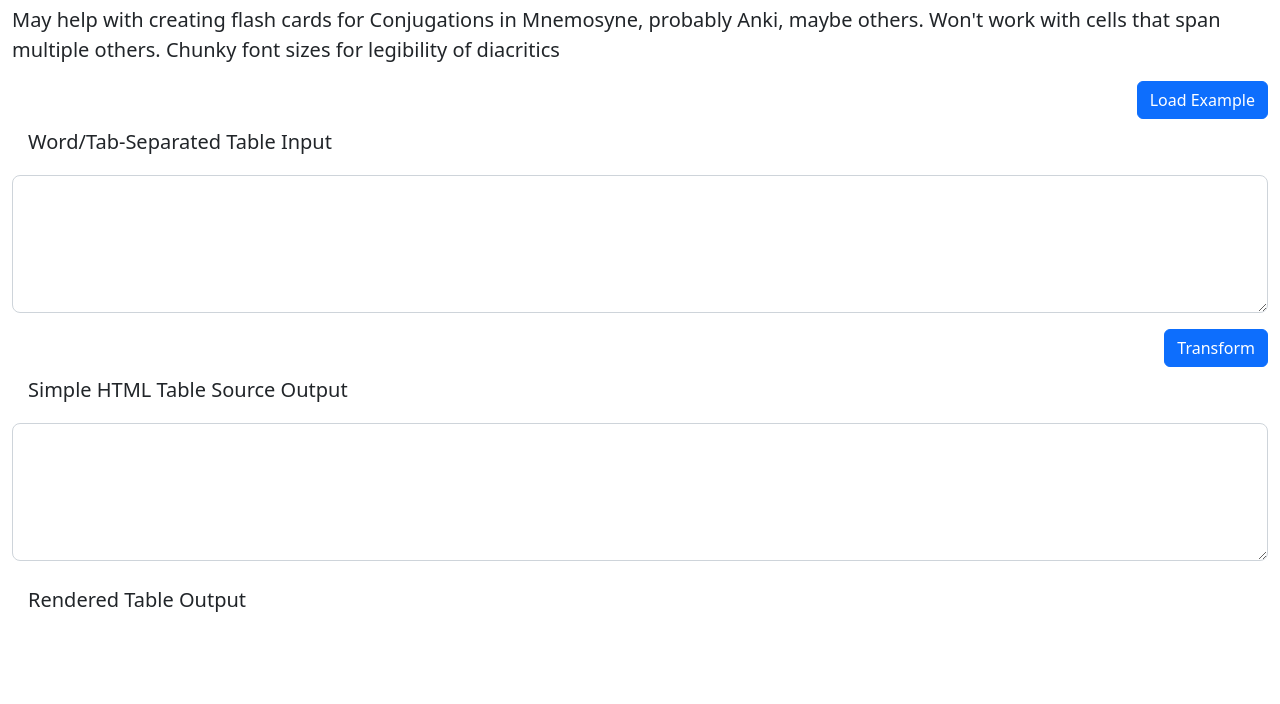
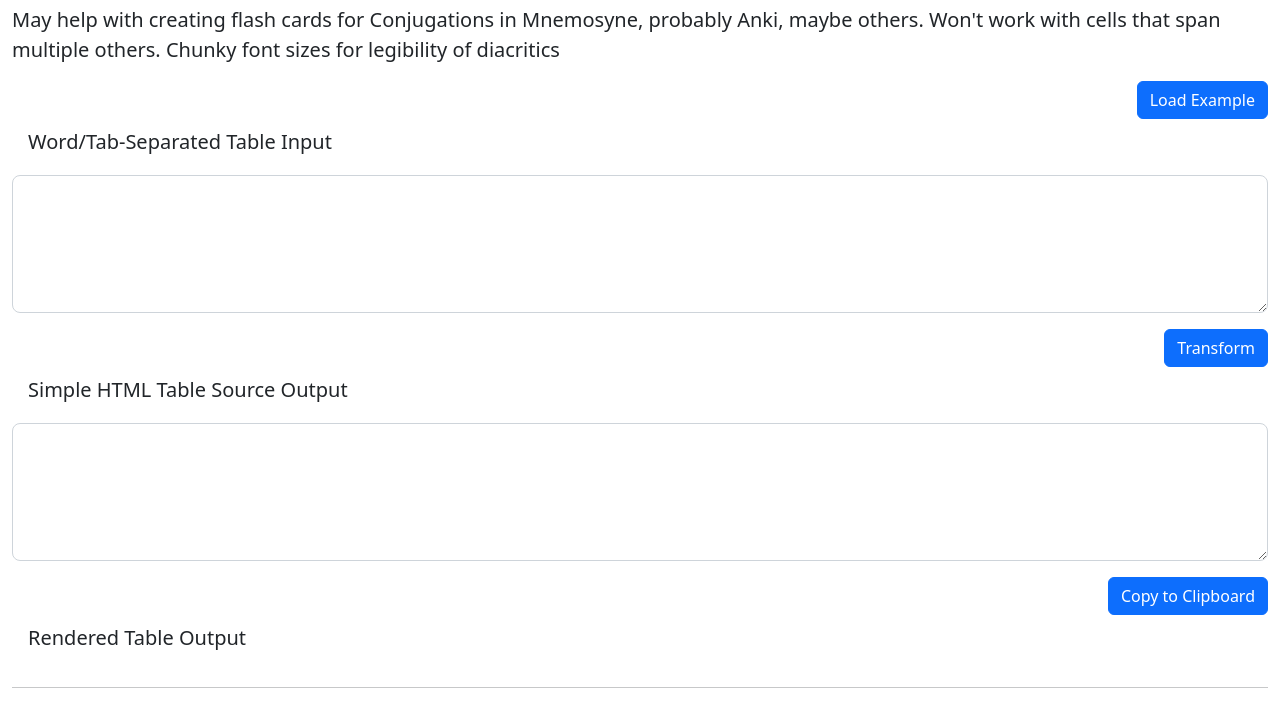
Before and after one commit to Oblongmana/language-tools, a plain HTML site: page index.html in a window 1280 px wide. Shown: the part 105-809 px from the top of the page. Drawn offline with nearby package versions, Linux system fonts and the light colour scheme.

Commit message:
Add clipboard copy for word table

```diff
--- a/index.html
+++ b/index.html
@@ -27,6 +27,10 @@
             let outValBootstrapRender = `<table class="table">\n<tbody>\n${outVal}\n</tbody>\n</table>`; //wrap it in a tbody and table
             document.getElementById("wordTableOutput").value = outValPlain;
             document.getElementById("renderedWordTableOutput").innerHTML = outValBootstrapRender;
+        }
+
+        function copyWordTableOutput() {
+            navigator.clipboard.writeText(document.getElementById("wordTableOutput").value);
         }
     </script>
   </head>
@@ -59,10 +63,14 @@
                     <label for="wordTableOutput" class="form-label form-control-lg">Simple HTML Table Source Output</label>
                     <textarea  class="form-control form-control-lg" id="wordTableOutput" rows="4" readonly></textarea>
                 </div>
+                <div class="d-grid gap-2 justify-content-sm-end" >
+                    <button type="button" class="btn btn-primary" onclick="copyWordTableOutput();">Copy to Clipboard</button>
+                </div>
                 <div class="mb-3">
                     <label class="form-label form-control-lg">Rendered Table Output</label>
                     <div id="renderedWordTableOutput" class="fs-5"></div>
                 </div>
+                <hr/>
             </form>
         </div>
     </div>
```
